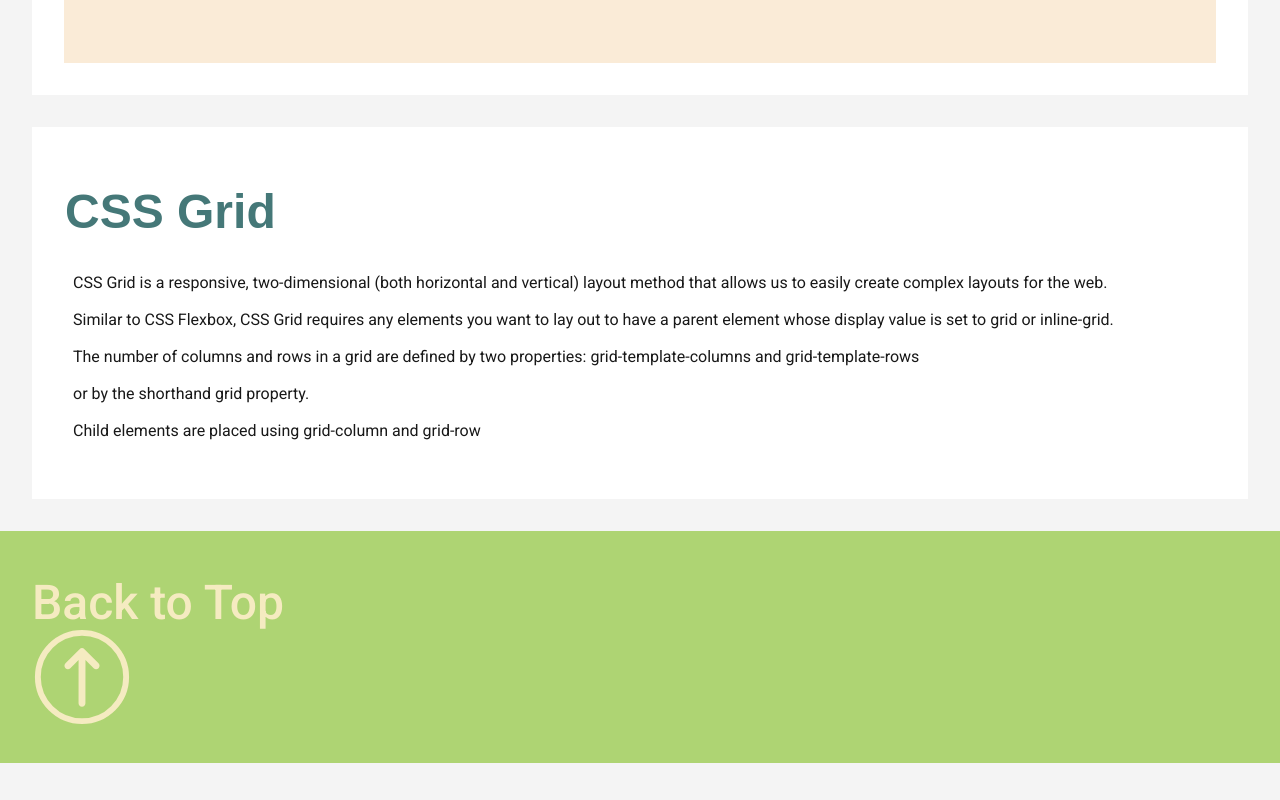
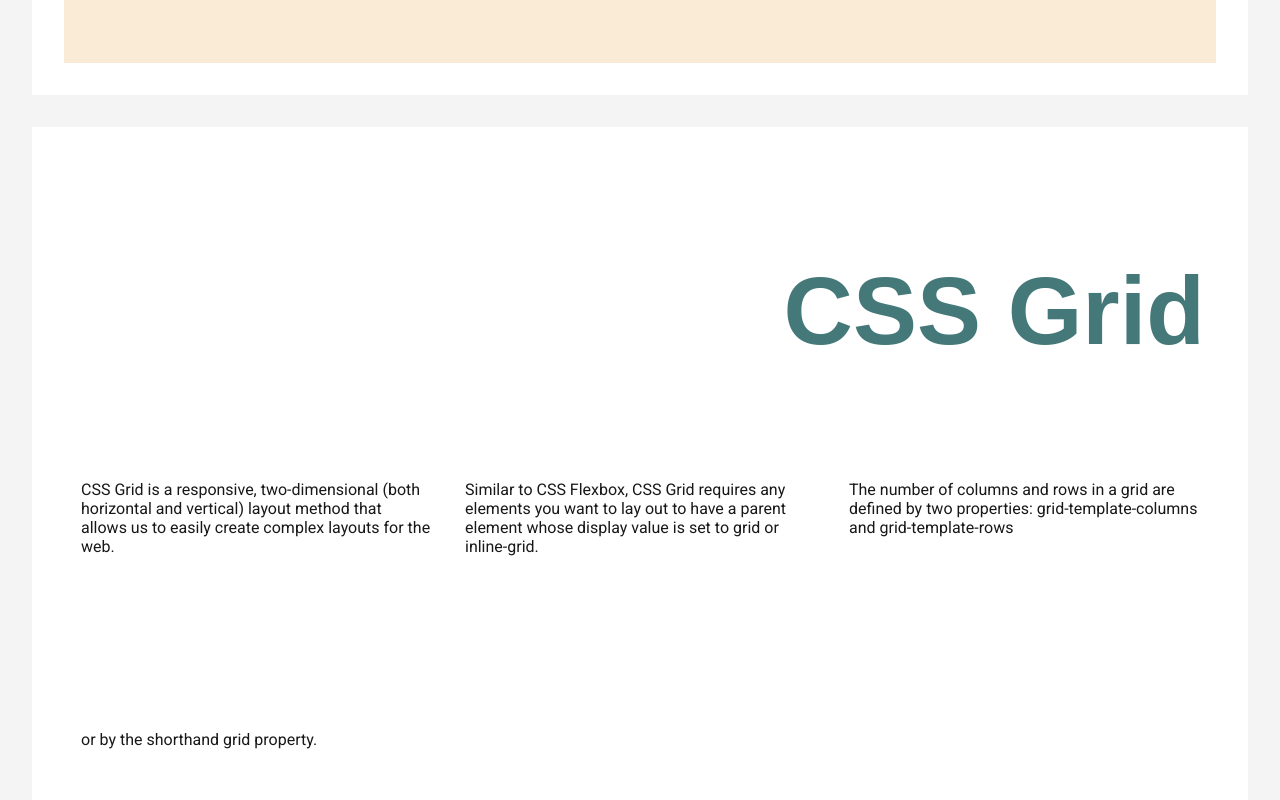
Before and after one commit to zoyamber/Lab5-ACIT1620, a plain HTML site: page index.html in a window 1280 px wide. Shown: the part 1680-2480 px from the top of the page. Before the commit the page ends 2443 px from the top, so only its background shows below. Drawn offline with Linux system fonts and the light colour scheme; a web font is replaced by a local one.

Commit message:
grid section complete

```diff
--- a/index.css
+++ b/index.css
@@ -21,15 +21,14 @@ header > div {
     gap: 1em;
   }
 
-  header > div > div {
+header > div > div {
     display: grid;
     grid-template-rows: auto;
     grid-template-columns: 1fr 1fr;
-    gap: 2em;
 }
 
 .texts{
-    column-gap: 2rems;
+    column-gap: 2rem;
 }
 
 @media(min-width: 800px){
@@ -38,15 +37,6 @@ header > div {
         grid-template-columns: 1fr 1fr;
     }
 }
-/*
-    <section id="flexbox">
-
-        The <section> element with id 'flexbox' must be display: flex with its child elements laid out in a column
-
-        The <div> with id 'canvas' inside the section must be display: flex with its single child element vertically and horizontally centered
-
-        The <h2> inside the section must (on screens with a minimum width of 800px) have a font size of 6em
-*/
 
 #flexbox {
     display: flex;
@@ -65,25 +55,31 @@ header > div {
     }
 }
 
+#grid{
+    display: grid;
+    grid-template-columns: repeat(3, 1fr);
+    grid-template-rows: auto 250px 250px 250px;
+}
 
+#grid > *{
+    padding: 1em;
 
-/*
-    <section id="grid">
+}
 
-        NOTE: All of the styles noted below must *only* be applied on screens with a minimum width of 800px
+#grid h2{
+    grid-column: span 3;
+    text-align: right;
+    font-size: 6em;
+}
 
-        The <section> element with id 'grid' must be a grid with 5 rows (the first having height 'auto', the remaining four having height 250px) and three columns of 1fr
+#grid p:first-child{
+    grid-column: span 2;
+}
 
-        All direct children of the section must have 1em of padding on all sides
-
-        The <h2> element inside the section must span three columns, have its text aligned right, and have font size 6em
-
-        The first <p> element inside the section must span two columns
-
-        The <div> inside the section must start at column two and span two columns, start at row three and span three columns
-*/
-
-
+#grid div{
+    grid-column: 2 / span 2;
+    grid-row: 3 / span 3;
+}
 
 
 /*
```
